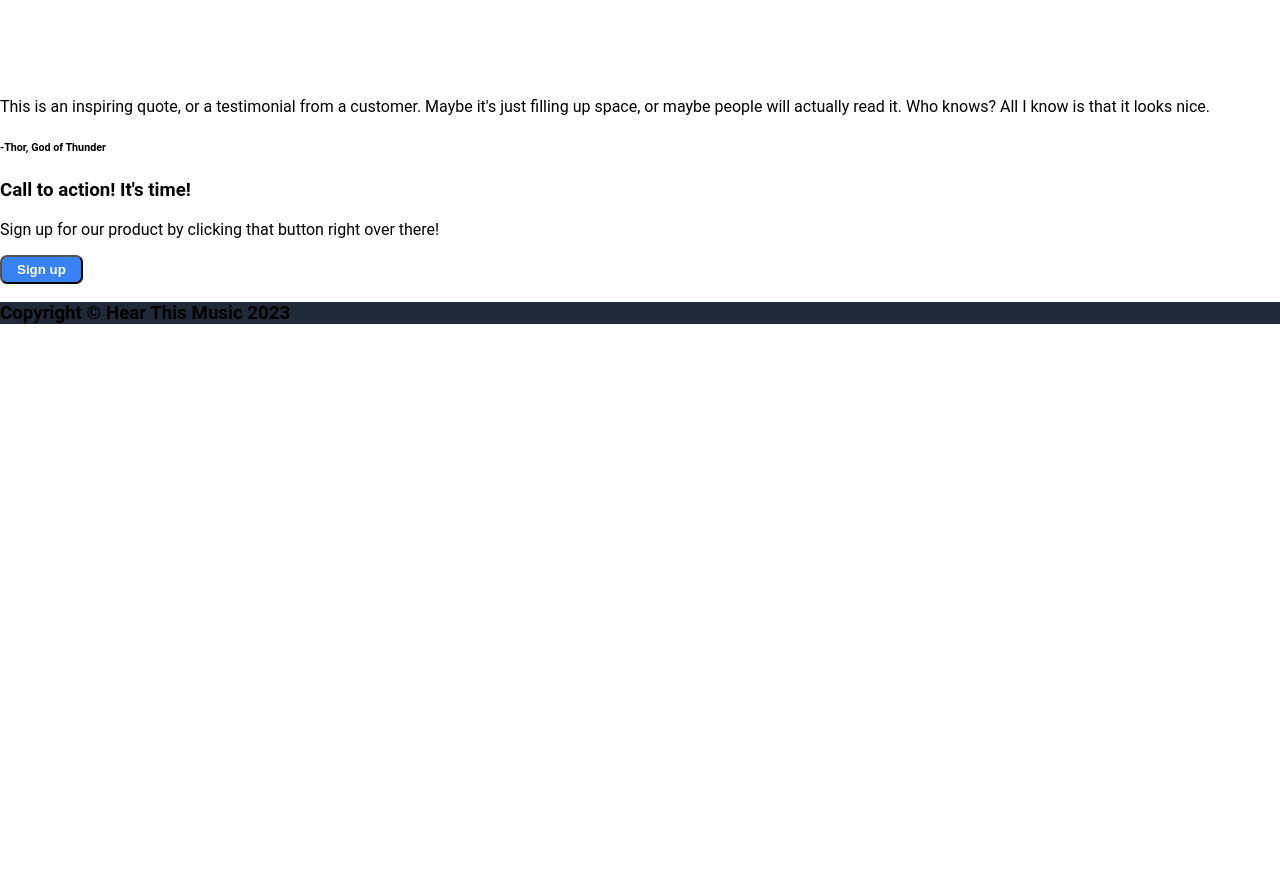
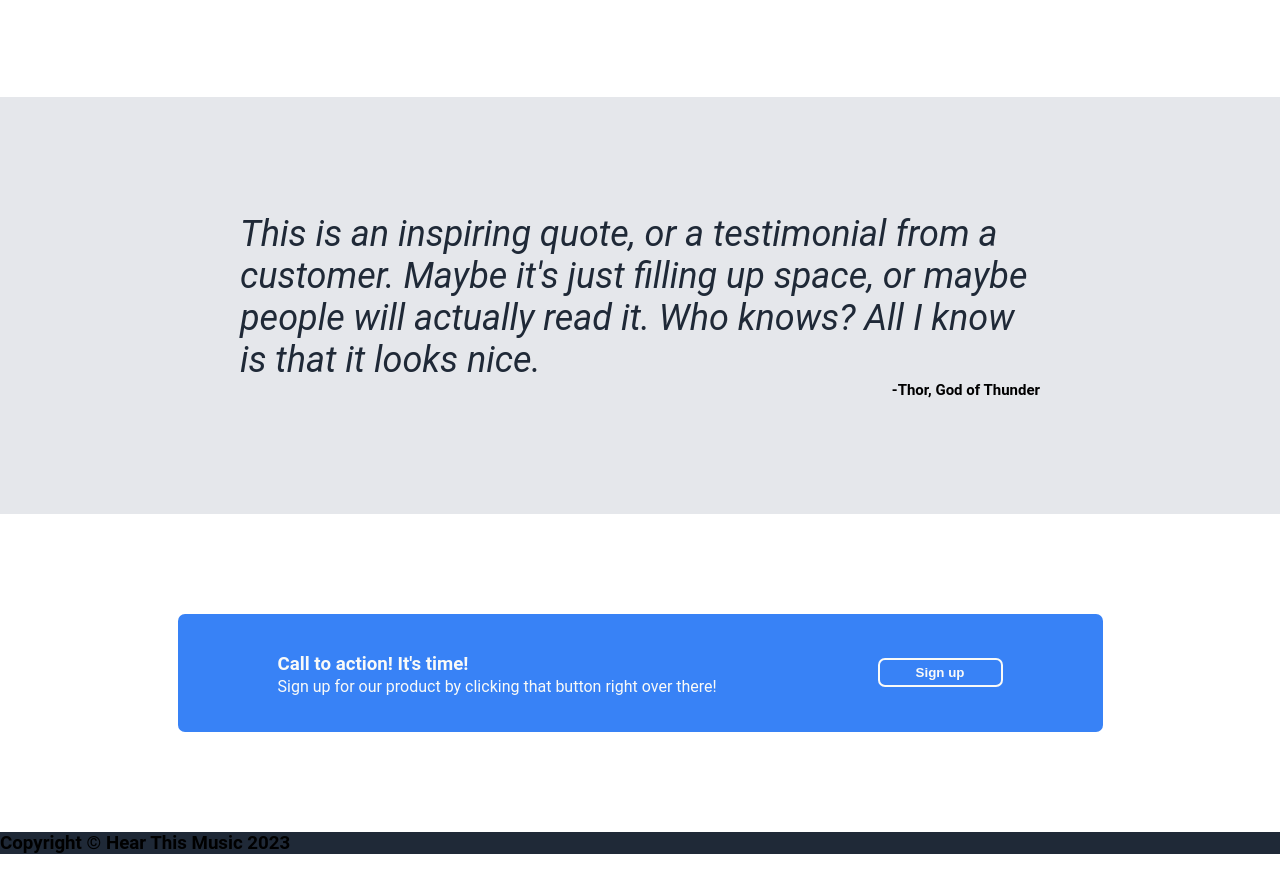
Before and after one commit to maariioxx/odin-landing-page, a plain HTML site: page index.html in a window 1280 px wide. Shown: the part 675-1547 px from the top of the page. Before the commit the page ends 1018 px from the top, so only its background shows below. Drawn offline with Linux system fonts and the light colour scheme.

Commit message:
Add ad style

```diff
--- a/styles.css
+++ b/styles.css
@@ -105,3 +105,67 @@ h2 {
     font-size: 16px;
     color: #9e9fa1
 }
+
+.testimonial {
+    background-color: #E5E7EB;
+    display: flex;
+    justify-content: center;
+    padding: 80px;
+
+}
+
+.testimonial-text{
+    font-size: 36px;
+    color: #1F2937;
+    font-style: italic;
+    margin-bottom: 0;
+}
+.tes-container {
+    display: flex;
+    flex-direction: column;
+    align-items: flex-end;
+    margin: 0 100px;
+    max-width: 800px;
+}
+
+h6 {
+    font-size: 15px;
+    white-space: nowrap;
+    margin-top: 0;
+}
+
+.ad {
+    display: flex;
+    justify-content: center;
+    margin: 50px;
+    padding: 50px;
+    color:#F9FAF8;
+
+}
+
+.ad-background {
+    background-color: #3882F6;
+    border-radius: 7px;
+    display: flex;
+    align-items: center;
+    padding: 20px 100px;
+    gap: 100px;
+}
+
+#ad-button {
+    max-height: 30px;
+    width: 150px;
+    border: 2px solid #F9FAF8
+}
+
+.ad-text {
+    width: 500px;
+}
+
+#ad1 {
+    margin-bottom: 0;
+}
+
+#ad2 { /* This one is for the lower text of the ad */
+    margin-top: 2px;
+}
```
